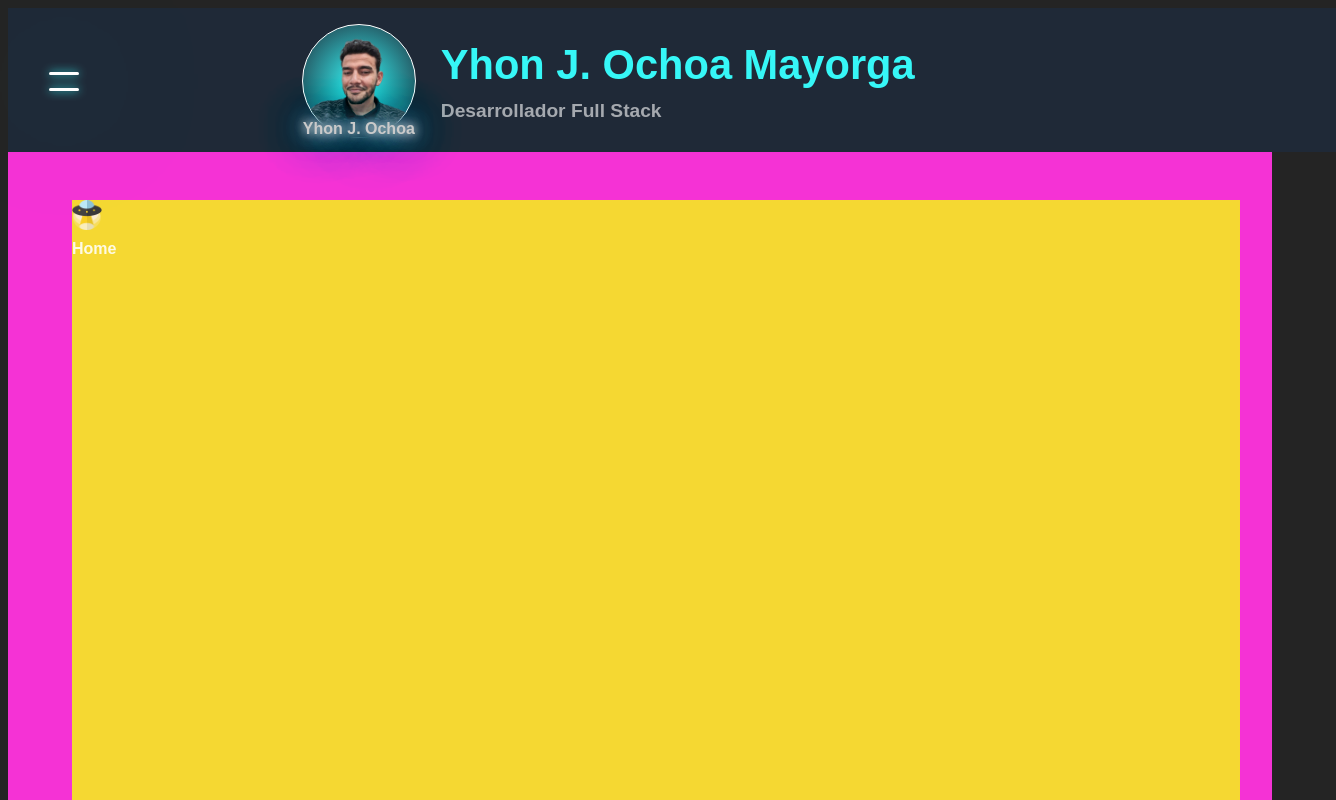
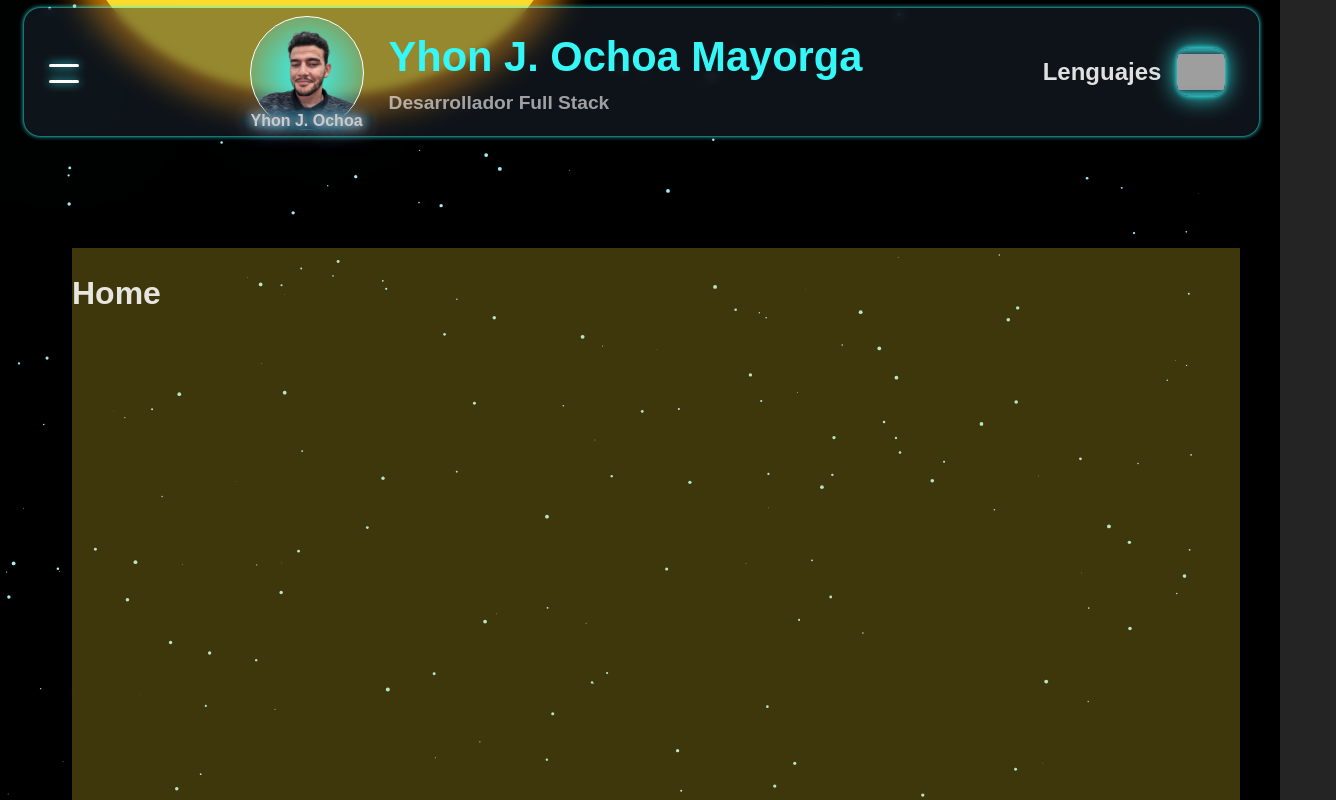
Before and after one commit to YhonJ8a/My-CV, a React (Vite) app in the folder Mycv/: page / in a window 1280 px wide. Shown: the top 800 px of the page, 1336 px wide, since content can reach past the window. Built offline with nearby package versions, Linux system fonts and the light colour scheme; grey boxes are pictures that could not be loaded.

Commit message:
Background
Background

```diff
--- a/Mycv/src/assets/Data/data.ts
+++ b/Mycv/src/assets/Data/data.ts
@@ -1,9 +1,29 @@
+import type { Experience } from '../../types/layout';
 
-const EXPERIENCE = {
-    time:  '3 años',
+const EXPERIENCE: Experience = {
+    time: '3 años',
     languages: [
-        {name: "C", icon:""}
+        {
+            id: 'c', name: "C", label: "C",
+            src: "https://skillicons.dev/icons?i=c"
+        },
+        {
+            id: 'ts', name: "TS", label: "TS",
+            src: "https://cdn.jsdelivr.net/gh/devicons/devicon/icons/typescript/typescript-original.svg"
+        },
+        {
+            id: 'cs', name: "C#", label: "C#",
+            src: "https://cdn.jsdelivr.net/gh/devicons/devicon/icons/csharp/csharp-original.svg"
+        },
+        {
+            id: 'java', name: "JAVA", label: "",
+            src: "https://cdn.jsdelivr.net/gh/devicons/devicon/icons/java/java-original.svg"
+        },
+        {
+            id: 'py', name: "Python", label: "",
+            src: "https://cdn.jsdelivr.net/gh/devicons/devicon/icons/python/python-original.svg"
+        },
     ]
 };
 
-export {EXPERIENCE};
+export { EXPERIENCE };
--- /dev/null
+++ b/Mycv/src/components/Sky.tsx
@@ -0,0 +1,79 @@
+import React from 'react';
+import type { Star } from '../types/layout';
+import '../styles/components/backgroud.css'
+export default function Sky() {
+    const canvasRef = React.useRef<HTMLCanvasElement | null>(null);
+
+
+    React.useEffect(() => {
+        const canva = canvasRef.current;
+        if (!canva) return;
+        const ctx = canva.getContext("2d");
+        if (!ctx) return;
+
+        canva.width = window.innerWidth;
+        canva.height = window.innerHeight;
+
+        const numStars = 200;
+        const stars: Star[] = [];
+        // let t = 0;
+
+        for (let i = 0; i < numStars; i++) {
+            stars.push({
+                x: Math.random() * canva.width,
+                y: Math.random() * canva.height,
+                radius: Math.random() * 2,
+                speed: Math.random() * 0.5 + 0.2,
+                direction: Math.random() * 0.1 - 0.1
+            });
+        }
+
+        function drawStars() {
+            ctx?.clearRect(0, 0, canva.width, canva.height);
+            ctx.fillStyle = "#a0ecf8";
+
+            stars.forEach((star) => {
+                ctx?.beginPath();
+                ctx?.arc(star.x, star.y, star.radius, 0, Math.PI * 2);
+                ctx?.fill();
+
+                star.y -= star.speed;
+                star.x += star.direction;
+                if (star.y < 0) {
+                    star.y = canva?.height;
+                    star.x = Math.random() * canva.width;
+                }
+            });
+
+            // const x = 50 + t * 2;
+            // const y = 150 + Math.sin(t * 0.1) * 80;
+
+            // ctx?.beginPath();
+            // ctx?.arc(x, y, 20, 0, Math.PI * 3);
+            // ctx?.fill();
+            // if(x>window.innerWidth){
+            //     t= 0;
+            // }
+
+            // t++;
+
+            requestAnimationFrame(drawStars);
+        }
+
+        drawStars();
+
+        // Redimensionar en resize
+        const handleResize = () => {
+            canva.width = window.innerWidth;
+            canva.height = window.innerHeight;
+        };
+        window.addEventListener("resize", handleResize);
+
+        return () => window.removeEventListener("resize", handleResize);
+    }, []);
+    return (<div className='background-sky'>
+        <canvas ref={canvasRef}></canvas>
+        <div className="sol"></div>
+    </div>
+    )
+}
--- a/Mycv/src/layout/AppTopbar.tsx
+++ b/Mycv/src/layout/AppTopbar.tsx
@@ -1,7 +1,9 @@
 import '../styles/layout/topbar.css';
+import '../styles/icons.css';
 import React from 'react';
 import perfil from '../assets/8b0ce28b-ef55-4764-b1ec-6d51ea0ca.png';
 import type { propsTopbar } from '../types/layout';
+import { EXPERIENCE } from '../assets/Data/data';
 
 export default function AppTopbar(props: propsTopbar) {
     const { setVisibleMenu } = props;
@@ -34,6 +36,14 @@ export default function AppTopbar(props: propsTopbar) {
                     <p>Desarrollador Full Stack</p>
                 </div>
             </div>
+            <div className='layout-topbar-languages'>
+                <h2>Lenguajes</h2>
+                <div className="carrusel">
+                    <div className="carrusel-inner">
+                        {EXPERIENCE.languages.map(a => <img  src={a.src} alt={a.label} />)}
+                    </div>
+                </div>
+            </div>
         </div>
     )
 }
--- a/Mycv/src/layout/Layout.tsx
+++ b/Mycv/src/layout/Layout.tsx
@@ -4,7 +4,6 @@ import AppFooter from './AppFooter';
 import AppSidebar from './AppSidebar';
 import AppTopbar from './AppTopbar';
 import '../styles/layout/main.css';
-import imsg from '../assets/cursor/ufo-svgrepo-press.png';
 
 export default function Layout({ children }: ChildContainerProps) {
     const [visibleMenu, setVisibleMenu] = React.useState(false);
@@ -12,13 +11,14 @@ export default function Layout({ children }: ChildContainerProps) {
     return (
         <React.Fragment>
             <div className='layout-wrapper cursor'>
-                <AppTopbar setVisibleMenu={setVisibleMenu} />
+                <div className='layout-topbar-content'>
+                    <AppTopbar setVisibleMenu={setVisibleMenu} />
+                </div>
                 <div className="layout-sidebar" style={{ display: visibleMenu ? 'block' : 'none' }}>
                     <AppSidebar />
                 </div>
                 <div className="layout-main-container">
                     <div className="layout-main">
-                        <img src={imsg} alt="pruebas" />
                         {children}</div>
                     <AppFooter />
                 </div>
--- a/Mycv/src/pages/Home.tsx
+++ b/Mycv/src/pages/Home.tsx
@@ -1,7 +1,11 @@
-import React from 'react'
+import React from 'react';
+import Sky from '../components/Sky';
 
 export default function Home() {
     return (
-        <div>Home</div>
+        <div>
+            <h1>Home</h1>
+            <Sky />
+        </div>
     )
 }
--- a/Mycv/src/styles/App.css
+++ b/Mycv/src/styles/App.css
@@ -43,6 +43,7 @@
   --surface-ground: #111827;
   --surface-section: #111827;
   --surface-card: #1f2937;
+  --surface-card-50: #1f293777;
   --surface-overlay: #1f2937;
   --surface-border: rgba(255, 255, 255, .1);
   --surface-hover: rgba(255, 255, 255, .03);
--- /dev/null
+++ b/Mycv/src/styles/components/backgroud.css
@@ -0,0 +1,32 @@
+.background-sky {
+    position: fixed;
+    top: 0;
+    left: 0;
+    z-index: -1;
+    background: black;
+}
+
+.sol {
+    width: 30rem;
+    height: 22rem;
+    background-color: rgb(255, 219, 41);
+    border-radius: 50%;
+    box-shadow: 0 0 30px 20px rgba(255, 153, 0, 0.8);
+    position: absolute;
+    top: -16rem;
+    left: 10rem;
+    animation: slideNove 2s ease;
+    animation-timeline: scroll();
+    animation-range: 0% 350%;
+}
+
+
+@keyframes slideNove {
+    0% {
+        transform: translateX(-5rem);
+    }
+
+    100% {
+        transform: translateX(100vw);
+    }
+}
--- /dev/null
+++ b/Mycv/src/styles/icons.css
@@ -0,0 +1,137 @@
+.logo-js {
+    width: 80px;
+    height: 80px;
+    background: #f7df1e;
+    color: #000;
+    font-family: Arial, sans-serif;
+    font-weight: bold;
+    font-size: 28px;
+    display: flex;
+    align-items: center;
+    justify-content: center;
+    border-radius: 8px;
+    transition: transform 0.3s;
+}
+
+.logo-js:hover {
+    transform: rotate(-5deg) scale(1.1);
+}
+
+.logo-ts {
+    width: 80px;
+    height: 80px;
+    background: #3178c6;
+    color: white;
+    font-family: Arial, sans-serif;
+    font-weight: bold;
+    font-size: 28px;
+    display: flex;
+    align-items: center;
+    justify-content: center;
+    border-radius: 8px;
+    transition: transform 0.3s;
+}
+
+.logo-ts:hover {
+    transform: scale(1.2) rotate(3deg);
+}
+
+.logo-c {
+    width: 120px;
+    height: 120px;
+    background: #283593;
+    /* Azul base */
+    color: white;
+    font-family: Arial, sans-serif;
+    font-weight: bold;
+    font-size: 48px;
+    display: flex;
+    align-items: center;
+    justify-content: center;
+    clip-path: polygon(25% 6.7%,
+            /* esquina superior izq */
+            75% 6.7%,
+            /* esquina superior der */
+            100% 50%,
+            /* punto medio derecha */
+            75% 93.3%,
+            /* esquina inferior der */
+            25% 93.3%,
+            /* esquina inferior izq */
+            0% 50%
+            /* punto medio izquierda */
+        );
+    transition: transform 0.4s, box-shadow 0.4s;
+}
+
+/* Efecto hover */
+.logo-c:hover {
+    transform: rotate(10deg) scale(1.1);
+    box-shadow: 0 0 20px rgba(40, 53, 147, 0.7);
+}
+
+
+.logo-cs {
+    width: 90px;
+    height: 90px;
+    background: #68217a;
+    color: white;
+    font-family: Arial, sans-serif;
+    font-weight: bold;
+    font-size: 28px;
+    display: flex;
+    align-items: center;
+    justify-content: center;
+    border-radius: 15px;
+    transition: box-shadow 0.3s;
+}
+
+.logo-cs:hover {
+    box-shadow: 0 0 20px #b972d5;
+}
+
+.logo-java {
+    width: 80px;
+    height: 80px;
+    position: relative;
+    background: white;
+    border: 3px solid #e76f00;
+    border-radius: 8px;
+}
+
+/* Vapor */
+.logo-java::before {
+    content: "";
+    position: absolute;
+    top: 10px;
+    left: 35px;
+    width: 10px;
+    height: 30px;
+    border-left: 3px solid #e76f00;
+    border-radius: 50%;
+    animation: steam 1.5s infinite ease-in-out;
+}
+
+/* Taza */
+.logo-java::after {
+    content: "";
+    position: absolute;
+    bottom: 10px;
+    left: 20px;
+    width: 40px;
+    height: 20px;
+    background: #e76f00;
+    border-radius: 0 0 10px 10px;
+}
+
+@keyframes steam {
+    0% {
+        transform: translateY(0) scaleX(1);
+        opacity: 1;
+    }
+
+    100% {
+        transform: translateY(-15px) scaleX(0.5);
+        opacity: 0;
+    }
+}
--- a/Mycv/src/styles/index.css
+++ b/Mycv/src/styles/index.css
@@ -12,3 +12,7 @@
   -webkit-font-smoothing: antialiased;
   -moz-osx-font-smoothing: grayscale;
 }
+
+body::-webkit-scrollbar {
+    display: none;  /* Ocultar scroll */
+}
--- a/Mycv/src/styles/layout/main.css
+++ b/Mycv/src/styles/layout/main.css
@@ -1,7 +1,7 @@
 .layout-wrapper {
   min-height: 100vh;
-  background: #000000;
-  cursor: url("../../assets/cursor/ufo-svgrepo-pointer.png") 10 10, auto;
+  background:transparent;
+  gap: 2rem;
 }
 
 .cursor {
@@ -12,7 +12,10 @@
   cursor: url("../../assets/cursor/ufo-svgrepo-press.png") 10 10, auto;
 }
 
-
+.layout-topbar-content{
+  width: 100vw;
+  height:12rem;
+}
 
 .layout-sidebar {
   position: fixed;
@@ -34,14 +37,14 @@
 .layout-main-container {
   display: flex;
   flex-direction: column;
-  min-height: 100vh;
+  min-height: 80vh;
   justify-content: space-between;
   padding: 3rem 2rem 2rem 4rem;
   transition: margin-left 2s;
-  background: #f532d5;
+  background: transparent;
 }
 
 .layout-main {
   flex: 1 1 auto;
-  background: #f5d832;
+  background: #f5d83241;
 }
--- a/Mycv/src/styles/layout/topbar.css
+++ b/Mycv/src/styles/layout/topbar.css
@@ -1,9 +1,20 @@
 .layout-topbar {
-  height: 5rem;
-  width: 100%;
-  padding: 2rem;
-  background-color: var(--surface-card);
+  position: fixed;
+  height: 6rem;
+  width: 94vw;
+  padding: 1rem;
+  margin: 0 1rem;
+  backdrop-filter: blur(5px);
+  background-color: var(--surface-card-50);
   display: flex;
+  border-radius: 1rem;
+  box-shadow: 0 0 1px var(--primary-color), 0 0 5px var(--primary-color);
+}
+
+.layout-topbar-languages {
+  flex: 1;
+  display: flex;
+  align-items: center;
 }
 
 .layout-topbar-perfil {
@@ -17,7 +28,6 @@
 .layout-topbar-perfil:hover {
   border: solid 1px var(--primary-color);
   transition: border 0.5s;
-  /* filter: drop-shadow(0 0 5px var(--primary-color)) drop-shadow(0 0 40px var(--primary-color)); */
   box-shadow: 0 0 5px var(--primary-color), 0 0 25px var(--primary-color);
 }
 
@@ -162,3 +172,59 @@
 .icon-menu, .active::after {
   transform: rotate(-45deg) translate(5px, -5px);
 }
+
+.img-logo-languages {
+  height: 3rem;
+  width: 3rem;
+}
+
+
+
+.carrusel-container {
+  text-align: center;
+  font-family: Arial, sans-serif;
+  color: white;
+}
+
+.carrusel-container h2 {
+  margin-bottom: 20px;
+  font-size: 28px;
+}
+
+.carrusel {
+  width: 3rem;
+  height: 3rem;
+  margin: 0 1rem;
+  overflow: hidden;
+  border-radius: 12px;
+  box-shadow: 0 0 5px var(--primary-color), 0 0 25px var(--primary-color);
+}
+
+.carrusel-inner {
+  display: flex;
+  flex-direction: column;
+  animation: slide 10s infinite linear;
+  background: var(--primary-color);
+}
+
+.carrusel-inner img {
+  width: 3rem;
+  height: 3rem;
+  object-fit: contain;
+  background: transparent;
+  border-radius: 12px;
+  filter: drop-shadow(0 0 3px var(--surface-card)) drop-shadow(0 0 6px var(--surface-card));
+}
+
+@keyframes slide {
+  0% {transform: translateY(0);}
+  20% {transform: translateY(0);}
+  25% {transform: translateY(-3rem);}
+  40% {transform: translateY(-3rem);}
+  45% {transform: translateY(-6rem);}
+  60% {transform: translateY(-6rem);}
+  65% {transform: translateY(-9rem);}
+  80% {transform: translateY(-9rem);}
+  85% {transform: translateY(-12rem);}
+  100% {transform: translateY(-12rem);}
+}
```
Also changed, not shown: Mycv/src/types/layout.d.ts (+22 -1 lines).
